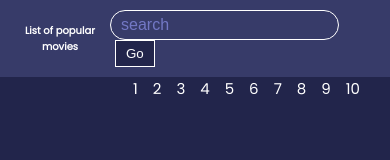
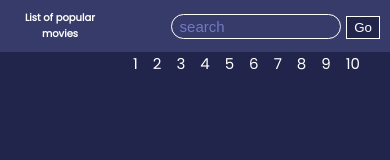
Before and after one commit to minnuss/17-movie-app, a plain HTML site: page index.html in a window 390 px wide. Drawn offline with Linux system fonts and the light colour scheme; no server answers.

Commit message:
fixed responsivness

```diff
--- a/style.scss
+++ b/style.scss
@@ -174,7 +174,7 @@ html {
     }
   }
 
-  @media (max-width: 450px) {
+  @media (max-width: 460px) {
     &__content {
       &__header {
         justify-content: space-between;
@@ -183,6 +183,19 @@ html {
           font-size: 1rem;
           max-width: 100px;
           text-align: center;
+        }
+
+        &__form {
+          &--input {
+            max-width: 170px;
+            font-size: 1.5rem;
+            padding: 0.3rem 0.8rem;
+          }
+
+          &--btn {
+            margin-left: 3px;
+            padding: 0.3rem 0.7rem;
+          }
         }
       }
     }
@@ -200,11 +213,6 @@ html {
             font-size: 1.4rem;
             padding: 0.3rem 0.8rem;
           }
-
-          &--btn {
-            margin-left: 3px;
-            padding: 0.3rem 0.7rem;
-          }
         }
       }
     }
```
Also changed, not shown: css/style.css, 1 other file.
